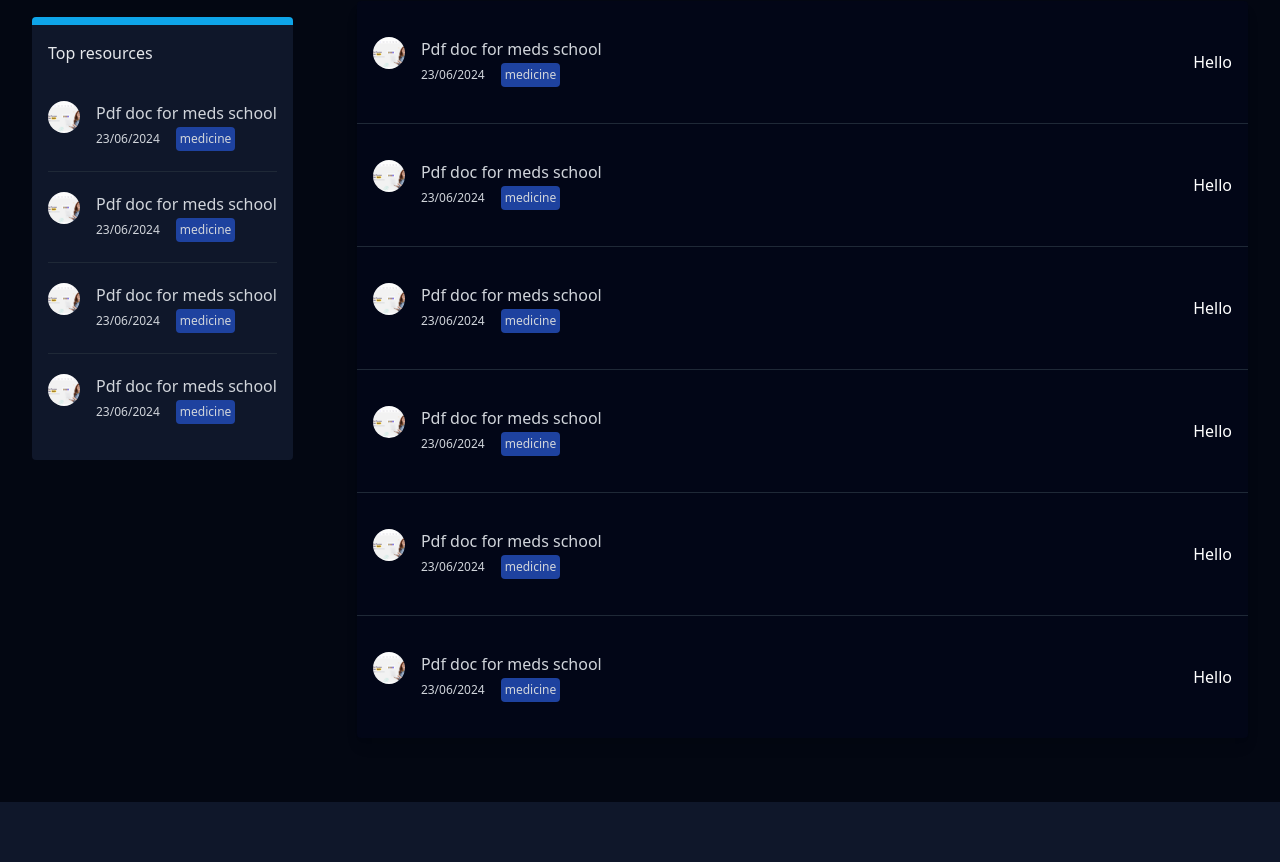
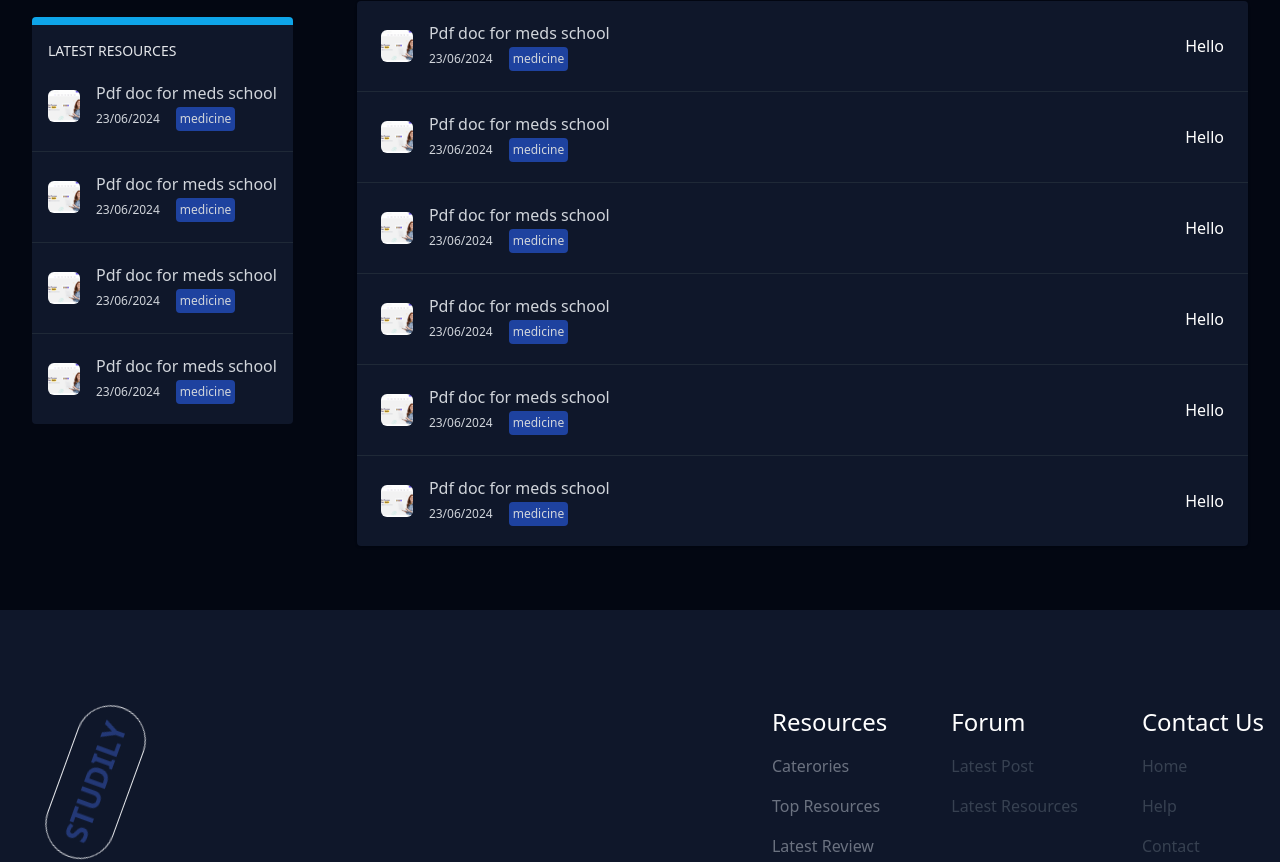
Before and after one commit to tessobelvine/studily, a Next.js app: page /resources in a window 1280 px wide. Shown: the part 327-1189 px from the top of the page. Built offline with nearby package versions, Linux system fonts and the light colour scheme.

Commit message:
added new stuffs

```diff
--- a/app/resources/page.jsx
+++ b/app/resources/page.jsx
@@ -58,11 +58,11 @@ export default function page() {
         </h1>
       </div>
       <div>
-        <div className="bg-slate-950 rounded shadow-lg overflow-hidden">
+        <div className="bg-slate-900 rounded shadow overflow-hidden">
           {resources.map((resource, index) => (
             <div
               key={index}
-              className={`flex justify-between items-center hover:bg-slate-900 p-4  cursor-pointer ${index !== resources.length - 1 ? "border-b border-b-gray-800" : ""}`}>
+              className={`flex justify-between items-center px-6 ${index !== resources.length - 1 ? "border-b border-b-gray-800" : ""}`}>
               <ResourceCards resource={resource} />
               <div className="text-white">Hello</div>
             </div>
--- a/components/Footer.jsx
+++ b/components/Footer.jsx
@@ -13,22 +13,22 @@ export default function Footer() {
           </Link>
         </div>
         <div className="flex flex-col sm:flex-row gap-16 justify-between items-start">
-          <nav className="flex flex-col gap-4 justify-between  font-medium text-gray-700 text-l ">
+          <nav className="flex flex-col gap-4 justify-between  font-medium text-gray-500 text-l ">
             <h1 className="text-white text-2xl">Resources</h1>
-            <Link href={"/resources"} className="hover:text-sky-500">Caterories</Link>
-            <Link href={"/resources"} className="hover:text-sky-500">Top Resources</Link>
-            <Link href={"/resources"} className="hover:text-sky-500">Latest Review</Link>
+            <Link href={"/resources"} className="hover:text-gray-300">Caterories</Link>
+            <Link href={"/resources"} className="hover:text-gray-300">Top Resources</Link>
+            <Link href={"/resources"} className="hover:text-gray-300">Latest Review</Link>
           </nav>
           <nav className="flex flex-col gap-4 justify-between font-medium text-gray-700 text-l ">
             <h1 className="text-white text-2xl">Forum</h1>
-            <Link href={"/forum"} className="hover:text-sky-500">Latest Post</Link>
-            <Link href={"/forum"} className="hover:text-sky-500">Latest Resources</Link>
+            <Link href={"/forum"} className="hover:text-gray-300">Latest Post</Link>
+            <Link href={"/forum"} className="hover:text-gray-300">Latest Resources</Link>
           </nav>
           <nav className="flex flex-col gap-4 justify-between  font-medium text-gray-700 text-l ">
             <h1 className="text-white text-2xl">Contact Us</h1>
-            <Link href={"/contact"} className="hover:text-sky-500">Home</Link>
-            <Link href={"/contact"} className="hover:text-sky-500">Help</Link>
-            <Link href={"/contact"} className="hover:text-sky-500">Contact</Link>
+            <Link href={"/contact"} className="hover:text-gray-300">Home</Link>
+            <Link href={"/contact"} className="hover:text-gray-300">Help</Link>
+            <Link href={"/contact"} className="hover:text-gray-300">Contact</Link>
           </nav>
         </div>
       </div>
--- a/components/ResourceCards.jsx
+++ b/components/ResourceCards.jsx
@@ -3,18 +3,18 @@ import Image from "next/image";
 export default function ResourceCards({ resource }) {
   return (
     <div className="flex lg:flex-row justify-center items-center gap-4 py-3  text-gray-300 rounded overflow-hidden">
-      <div className="flex-1 flex gap-4 py-2 text-gray-300">
+      <div className="flex-1 flex items-center gap-4 py-2 text-gray-300">
         <Image
-          className="w-8 h-8 object-cover rounded-full"
+          className="w-8 h-8 object-cover rounded-md"
           src={resource.imageSrc}
-          alt={resource.title}          width={800}
+          alt={resource.title} width={800}
           height={800}
         />
         <div>
-          <h2>{resource.title}</h2>
+          <h2 className="hover:underline cursor-pointer">{resource.title}</h2>
           <div>
             <span className="text-xs ">{resource.date}</span>
-            <span className="text-xs mx-4 bg-blue-800 inline-block p-1 rounded">
+            <span className="text-xs mx-4 cursor-pointer hover:underline bg-blue-800 inline-block p-1 rounded">
               {resource.category}
             </span>
           </div>
--- a/components/SecondAside.jsx
+++ b/components/SecondAside.jsx
@@ -36,11 +36,11 @@ const resources = [
 
 export default function SecondAside() {
   return (
-    <div className="bg-slate-900 p-4 border-t-8  border-sky-500 border-t-sky-500 rounded overflow-hidden">
-      <h2 className="text-gray-200 mb-4">Top resources</h2>
+    <div className="bg-slate-900 border-t-8  border-sky-500 border-t-sky-500 rounded overflow-hidden">
+      <h2 className="text-gray-200 m-4 text-bold text-sm mb-0 uppercase">latest resources</h2>
       {resources.map((resource, index) => (
         <div key={index}
-          className={`flex justify-between items-center ${index !== resources.length - 1 ? "border-b border-b-gray-800" : ""}`}>
+          className={`flex px-4 justify-between items-center ${index !== resources.length - 1 ? "border-b border-b-gray-800" : ""}`}>
           <ResourceCards resource={resource} />
         </div>
       ))}
```
